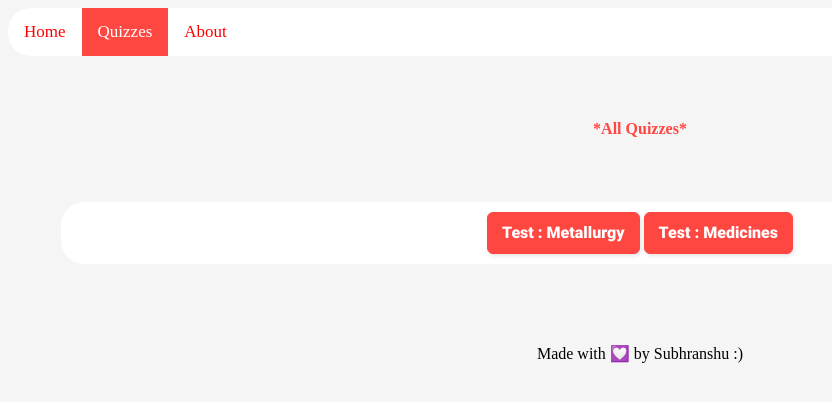
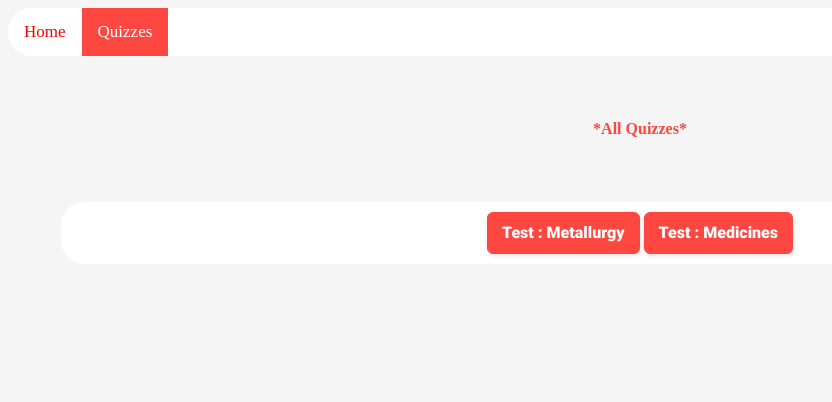
Before and after one commit to Yukta-Sawant/quiz-, a plain HTML site: page Google-Sheet-Quiz-main/quizzes.html in a window 1280 px wide. Shown: the whole page, without its empty margins (0-832 px from the left). Drawn offline with Linux system fonts and the light colour scheme; files whose address does not match are found by name.

Commit message:
Update quizzes.html

```diff
--- a/Google-Sheet-Quiz-main/quizzes.html
+++ b/Google-Sheet-Quiz-main/quizzes.html
@@ -10,7 +10,7 @@
 	<div class="topnav">
   <a href="index.html">Home</a>
   <a class="active" href="">Quizzes</a>
-  <a href="https://peerlist.io/subhranshu">About</a>
+
 </div>
 	<center>
 		<p id="wel_text">
@@ -20,7 +20,7 @@
 			<a href="Quizzes/q1.html"><button>Test : Metallurgy</button></a>
 			<a href="Quizzes/q2.html"><button>Test : Medicines</button></a>
 		</div>
-		<p style="padding-top: 4rem;">Made with &#128159; by Subhranshu :)</p>
+
 
 
 	</center>
```
